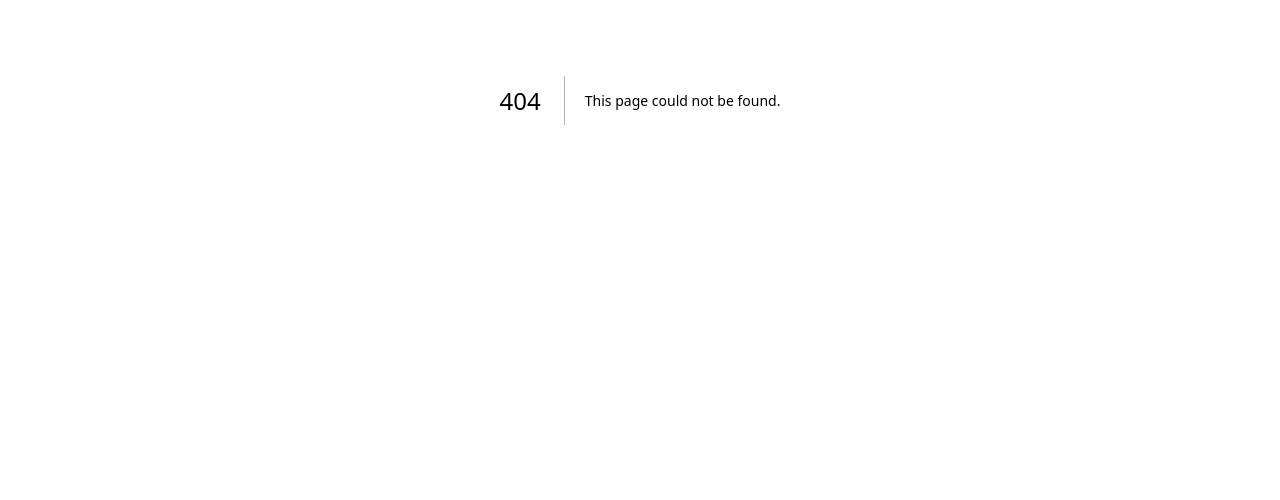
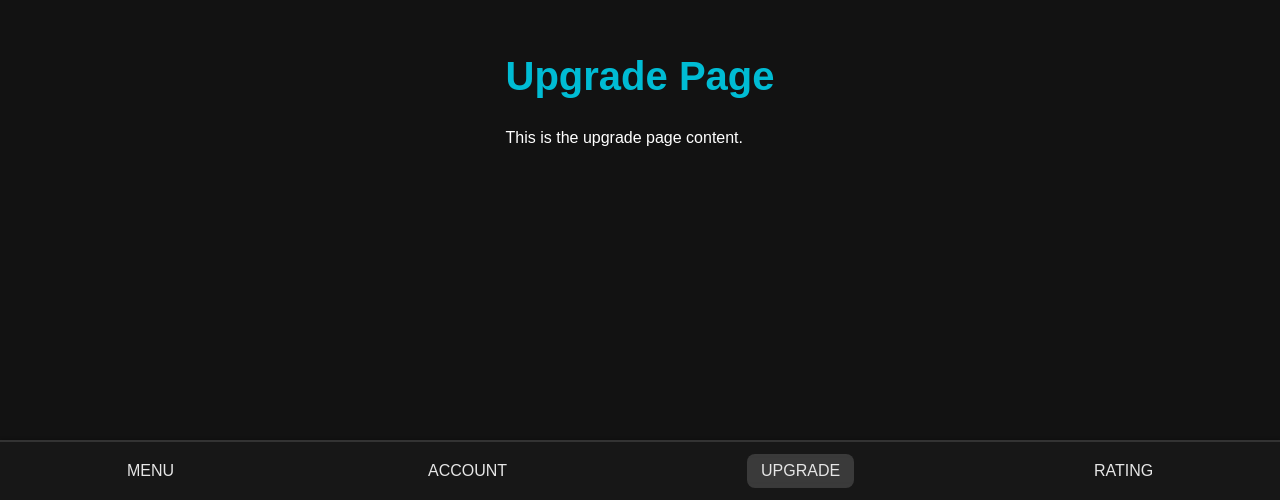
Before and after one commit to AmirSherov/ClickMaster, a Next.js app: page /UpgradePage in a window 1280 px wide. Before the commit this address had no page. Shown: the part 300-800 px from the top of the page. Built offline with nearby package versions, Linux system fonts and the light colour scheme.

Commit message:
small test

```diff
--- /dev/null
+++ b/app/UpgradePage/page.jsx
@@ -0,0 +1,15 @@
+import "./upgrade.scss";
+import Nav from "../nav";
+export default function UpgradePage() {
+    return (
+        <>
+        <div className="upgrade-page-container">
+            <div className="upgrade-page-content">
+                <h1 className="upgrade-page-title">Upgrade Page</h1>
+                <p className="upgrade-page-description">This is the upgrade page content.</p>
+            </div>
+        </div>
+        <Nav />
+        </>
+    );
+}
--- /dev/null
+++ b/app/UpgradePage/upgrade.scss
@@ -0,0 +1,30 @@
+*{
+    margin: 0;
+    padding: 0;
+    box-sizing: border-box;
+    font-family: 'Poppins', sans-serif;
+    -webkit-tap-highlight-color: transparent;
+    user-select: none;
+}
+body{
+    background-color: black;
+}
+
+.upgrade-page-container {
+    display: flex;
+    flex-direction: column;
+    align-items: center;
+    justify-content: center;
+    height: 100vh;
+    background-color: #121212;
+    color: #fff;
+    font-family: Arial, sans-serif;
+    padding: 20px;
+  }
+
+  .upgrade-page-title {
+    font-size: 2.5rem;
+    font-weight: bold;
+    margin-bottom: 30px;
+    color: #00bcd4;
+  }
--- a/app/accaunt/page.jsx
+++ b/app/accaunt/page.jsx
@@ -29,7 +29,8 @@ export default function Account() {
         "Tap 10 000 click": 10000,
         "Tap 30 000 click": 30000,
         "Tap 50 000 click": 50000,
-        "Tap 100 000 click": 100000
+        "Tap 100 000 click": 100000,
+        "Tap 5 000 000 click": 5000000,
     }
     function logout() {
         if (typeof window !== 'undefined') {
--- a/app/clicker/clicker.scss
+++ b/app/clicker/clicker.scss
@@ -6,6 +6,8 @@
     gap: 24px;
     height: 100vh;
     padding: 20px;
+    position: relative;
+    top: 0;
     text-align: center;
     background: linear-gradient(135deg, #000, #222);
     box-shadow: inset 0 0 50px rgba(0, 0, 0, 0.6);
--- a/app/nav/index.jsx
+++ b/app/nav/index.jsx
@@ -7,7 +7,7 @@ import './nav.scss';
 const NAV_ITEMS = [
   { path: '/', label: 'Menu' },
   { path: '/accaunt', label: 'Account' },
-  // { path: '/tasks', label: 'Tasks' },
+  { path: '/UpgradePage', label: 'Upgrade' },
   { path: '/rating', label: 'Rating' }
 ];
 
--- a/app/page.jsx
+++ b/app/page.jsx
@@ -8,6 +8,7 @@ import UserInfo from './userinfo';
 import LoadingScreen from './LoadingScreen';
 import { getUserDataByEmailOrId } from './api';
 import { useGlobalContext } from './GlobalState';
+import { GiUpgrade } from "react-icons/gi";
 function Home() {
   const [isMobile, setIsMobile] = useState(false);
   const router = useRouter();
@@ -45,6 +46,7 @@ function Home() {
       <LoadingScreen />
       <UserInfo />
       <Clicker />
+        <button className="upgrade-button" onClick={() => router.push('/UpgradePage')}><GiUpgrade className="upgrade-icon" /><span>Upgrade</span></button>
       <Nav />
     </div>
   );
```
Also changed, not shown: app/clicker/index.jsx (+6 -10 lines), app/globals.scss (+22 -0 lines).
